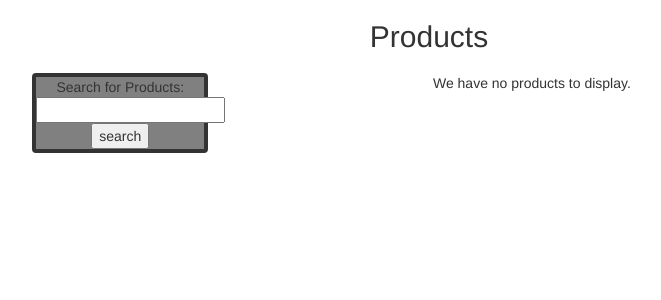
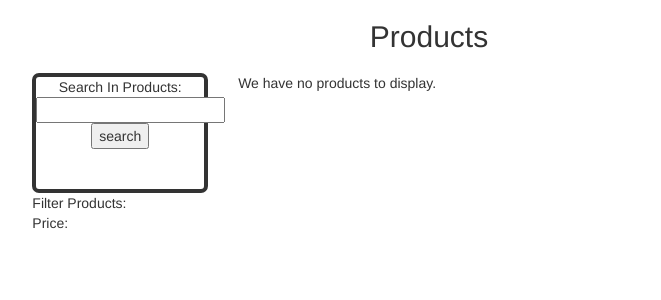
Before and after one commit to saud1/cpsltd, a PHP site: page /products.php in a window 1280 px wide. Shown: the part 30-330 px from the top of the page, without its empty margins (211-872 px from the left). Run offline with PHP 8.4, Linux system fonts and the light colour scheme.

Commit message:
Product page changes
More changes to the product page.  2 div's now grace the page, allowing
us to filter on the left, show products on the right.

```diff
--- a/products.php
+++ b/products.php
@@ -16,10 +16,19 @@ include 'header.php';
 		<div class = "col-md-3">
 			<div class="search">
 				<form>
-					Search for Products:
+					Search In Products:
 					<input type="text" name="search">
 					<input type="button" value="search">
 				</form>
+				<br><br>
+			</div>
+			<div class = "filter">
+				<form>
+					Filter Products:
+					<br>
+					Price:
+				</form>
+			</div>
 			</div>
 		</div>
 	</div>
--- a/stylesheet.css
+++ b/stylesheet.css
@@ -52,6 +52,9 @@ text-align:center;
 .search {
 	border-style:solid;
 	border-width: 4px;
-	border-radius: 4px;
-	background-color:grey;
+	border-radius: 7px;
 }
+
+.filter {
+	text-align: left;
+}
```
